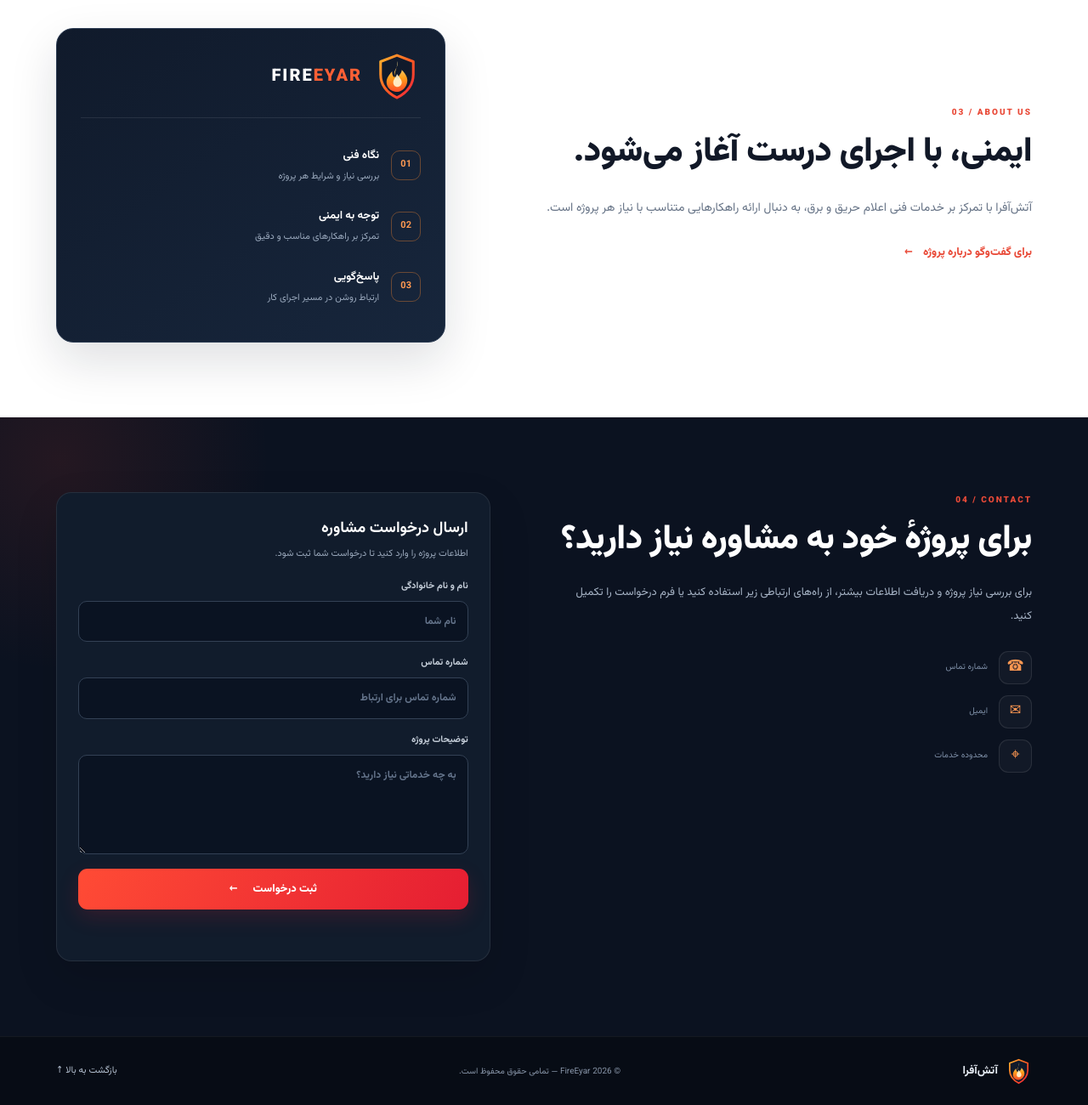
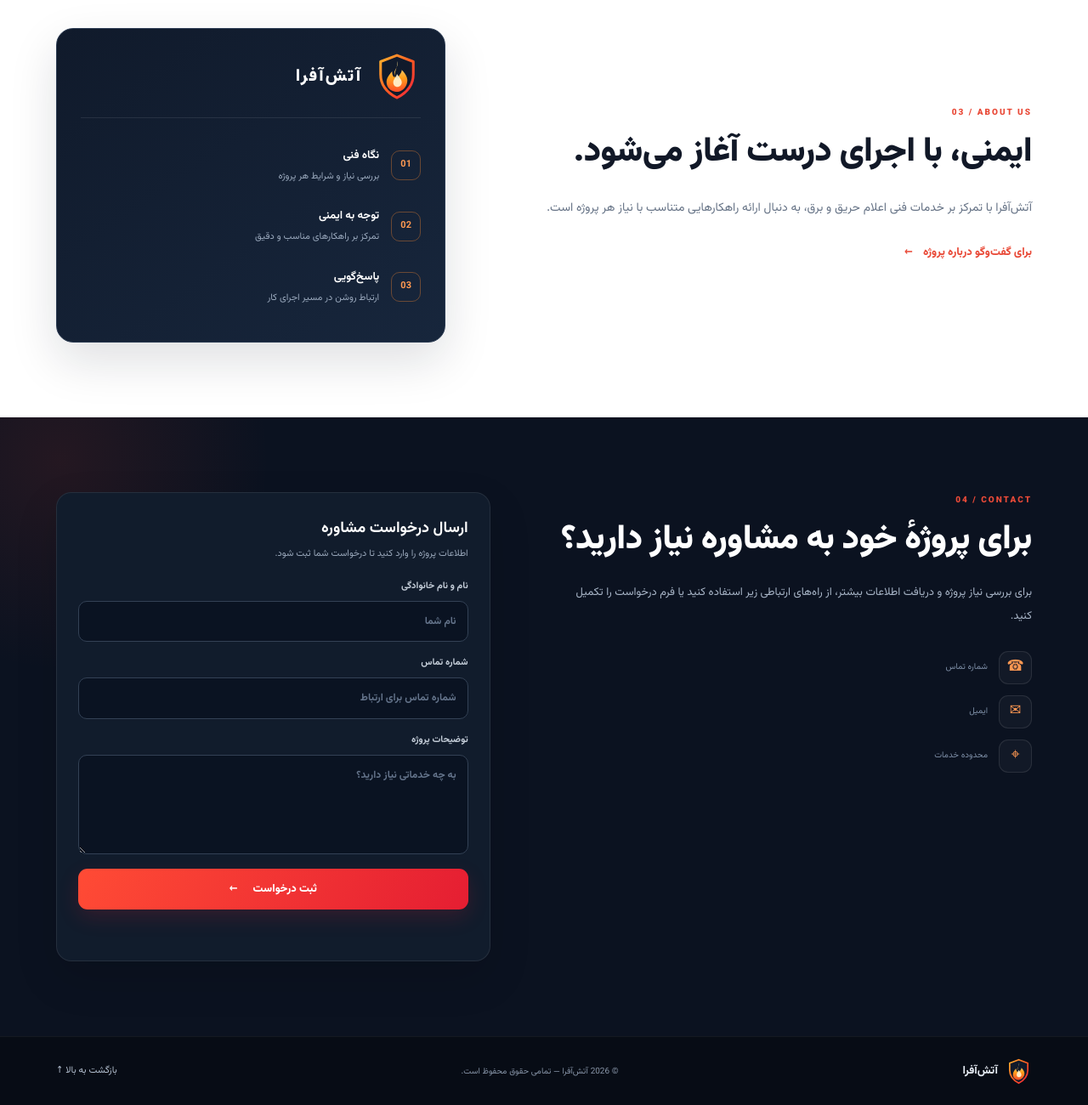
Before and after one commit to abolfazl1389ghanbarii-code/fireyar, a website: page public/index.html in a window 1280 px wide. Shown: the part 1377-2677 px from the top of the page at 85% size. Drawn offline with Linux system fonts and the light colour scheme; no server answers.

Commit message:
Replace English brand wordmark with Persian آتش‌آفرا

```diff
--- a/public/index.html
+++ b/public/index.html
@@ -70,7 +70,7 @@
     <section id="about" class="section aboutSection">
       <div class="wrap about">
         <div class="aboutCopy"><span class="sectionKicker">03 / ABOUT US</span><h2 id="aboutTitle">ایمنی، با اجرای درست آغاز می‌شود.</h2><p id="aboutBody">آتش‌آفرا با تمرکز بر خدمات فنی اعلام حریق و برق، به دنبال ارائه راهکارهایی متناسب با نیاز هر پروژه است.</p><a class="textLink" href="#contact">برای گفت‌وگو درباره پروژه <span aria-hidden="true">←</span></a></div>
-        <div class="aboutPanel"><div class="panelMark"><img src="/images/fireyar-mark.svg" alt="" width="62" height="62"><span>FIRE<span>EYAR</span></span></div><div class="panelDivider"></div><div class="aboutPoint"><b>01</b><span><strong>نگاه فنی</strong><small>بررسی نیاز و شرایط هر پروژه</small></span></div><div class="aboutPoint"><b>02</b><span><strong>توجه به ایمنی</strong><small>تمرکز بر راهکارهای مناسب و دقیق</small></span></div><div class="aboutPoint"><b>03</b><span><strong>پاسخ‌گویی</strong><small>ارتباط روشن در مسیر اجرای کار</small></span></div></div>
+        <div class="aboutPanel"><div class="panelMark"><img src="/images/fireyar-mark.svg" alt="" width="62" height="62"><span class="panelBrandFa">آتش‌آفرا</span></div><div class="panelDivider"></div><div class="aboutPoint"><b>01</b><span><strong>نگاه فنی</strong><small>بررسی نیاز و شرایط هر پروژه</small></span></div><div class="aboutPoint"><b>02</b><span><strong>توجه به ایمنی</strong><small>تمرکز بر راهکارهای مناسب و دقیق</small></span></div><div class="aboutPoint"><b>03</b><span><strong>پاسخ‌گویی</strong><small>ارتباط روشن در مسیر اجرای کار</small></span></div></div>
       </div>
     </section>
 
@@ -91,7 +91,7 @@
     </section>
   </main>
 
-  <footer class="footer"><div class="wrap footerInner"><a class="footerBrand" href="/" aria-label="بازگشت به صفحه اصلی"><img src="/images/fireyar-mark.svg" alt="" width="34" height="34"><span id="footerBrand">آتش‌آفرا</span></a><span class="copyright">© <span id="year"></span> <span id="footerBrandText">FireEyar</span> — تمامی حقوق محفوظ است.</span><a class="backTop" href="#home">بازگشت به بالا ↑</a></div></footer>
+  <footer class="footer"><div class="wrap footerInner"><a class="footerBrand" href="/" aria-label="بازگشت به صفحه اصلی"><img src="/images/fireyar-mark.svg" alt="" width="34" height="34"><span id="footerBrand">آتش‌آفرا</span></a><span class="copyright">© <span id="year"></span> <span id="footerBrandText">آتش‌آفرا</span> — تمامی حقوق محفوظ است.</span><a class="backTop" href="#home">بازگشت به بالا ↑</a></div></footer>
   <script src="/js/main.js"></script>
 </body>
 </html>
```
